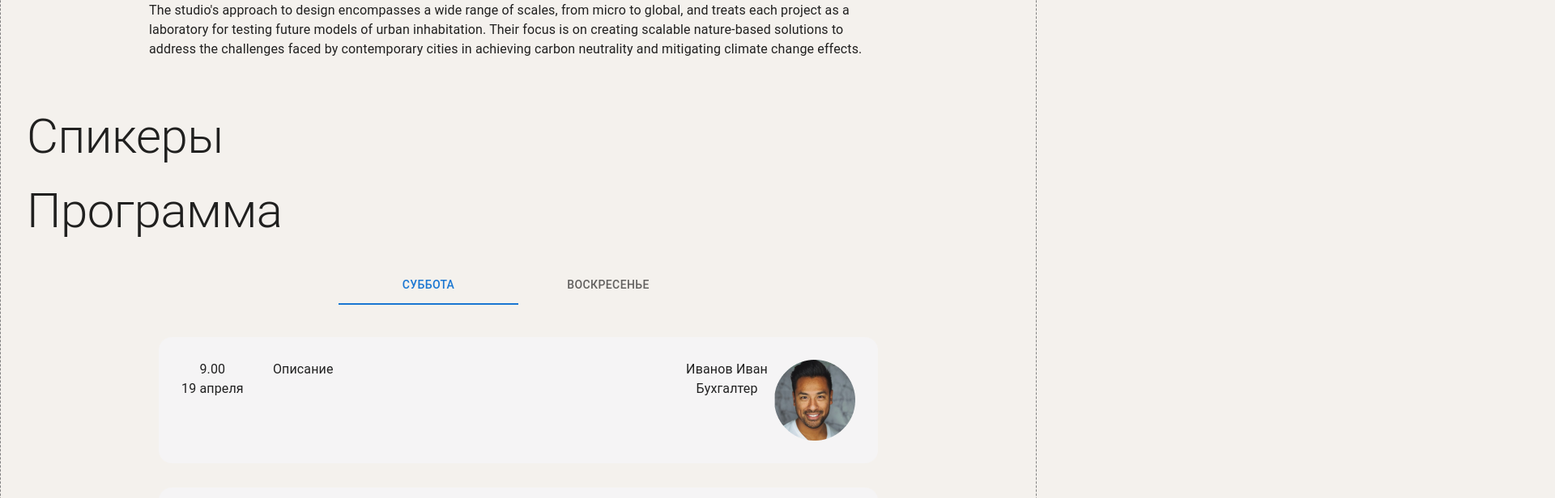
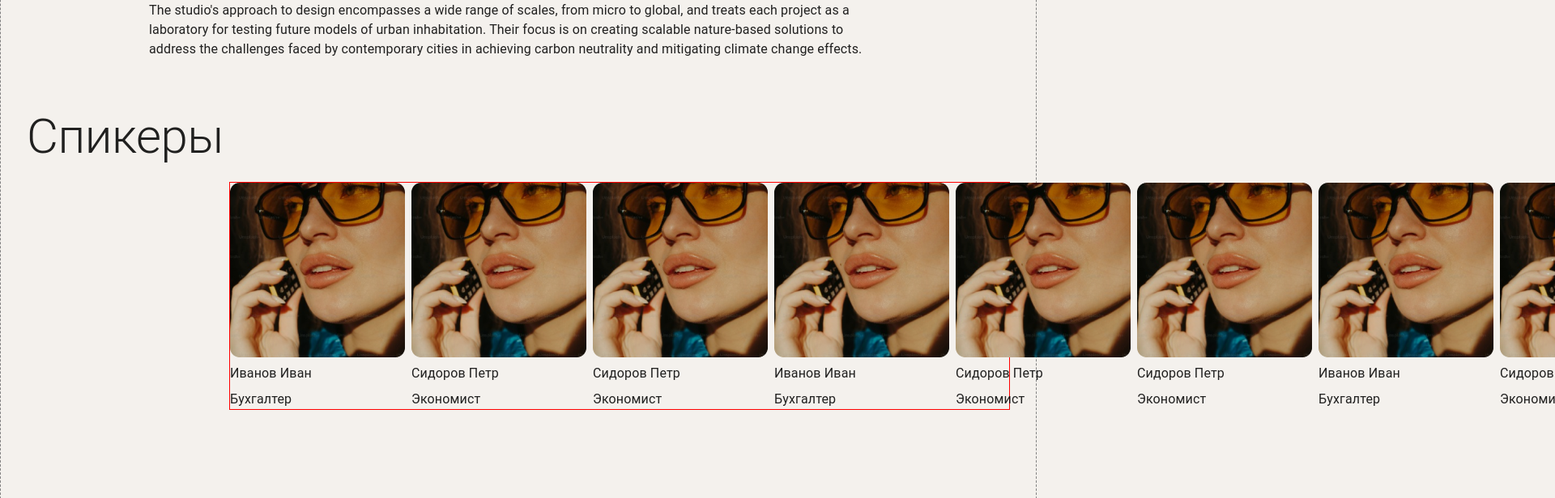
Before and after one commit to yandex-funtech-it-events/frontend, a React (Vite) app: page /single-event in a window 1280 px wide. Shown: the part 1480-2096 px from the top of the page at 81% size, 1920 px wide, since content can reach past the window. Built offline with nearby package versions, Linux system fonts and the light colour scheme.

Commit message:
feat: withpot active swiper and how it was

```diff
--- a/src/libs/constants.ts
+++ b/src/libs/constants.ts
@@ -82,3 +82,42 @@ export const mockDataProgram = [
     img: '/qwerty.jpg',
   },
 ];
+
+export const mockDataSpeakers = [
+  {
+    data: 'Иванов Иван',
+    profession: 'Бухгалтер',
+  },
+  {
+    data: 'Сидоров Петр',
+    profession: 'Экономист',
+  },
+  {
+    data: 'Сидоров Петр',
+    profession: 'Экономист',
+  },
+  {
+    data: 'Иванов Иван',
+    profession: 'Бухгалтер',
+  },
+  {
+    data: 'Сидоров Петр',
+    profession: 'Экономист',
+  },
+  {
+    data: 'Сидоров Петр',
+    profession: 'Экономист',
+  },
+  {
+    data: 'Иванов Иван',
+    profession: 'Бухгалтер',
+  },
+  {
+    data: 'Сидоров Петр',
+    profession: 'Экономист',
+  },
+  {
+    data: 'Сидоров Петр',
+    profession: 'Экономист',
+  },
+];
--- /dev/null
+++ b/src/pages/single-event/components/speakers/components/speakers-card.tsx
@@ -0,0 +1,20 @@
+import React from 'react';
+import { Typography, Box } from '@mui/material';
+import speaker from '../../../../../assets/images/mock_speaker.png';
+
+interface SpeakerCardProps {
+  data: string;
+  profession: string;
+}
+
+const SpeakerCard: React.FC<SpeakerCardProps> = ({ data, profession }) => {
+  return (
+    <Box display="flex" flexDirection="column" gap={2} width={'216px'}>
+      <img src={speaker} alt="Speaker" />
+      <Typography>{data}</Typography>
+      <Typography>{profession}</Typography>
+    </Box>
+  );
+};
+
+export default SpeakerCard;
--- a/src/pages/single-event/components/speakers/index.tsx
+++ b/src/pages/single-event/components/speakers/index.tsx
@@ -1,13 +1,25 @@
 import React from 'react';
 import { Typography, Box } from '@mui/material';
+import SpeakerCard from './components/speakers-card';
+import { mockDataSpeakers } from '../../../../libs/constants';
 
 const Speakers: React.FC = () => {
   return (
-    <Box component="section" display="flex" flexDirection="column">
+    <Box component="section" display="flex" flexDirection="column" sx={{ marginBottom: '185px' }}>
       <Typography component="h2" variant="h2" mb={5}>
         Спикеры
       </Typography>
-      {}
+
+      <Box
+        display="flex"
+        gap={2}
+        flexWrap="nowrap"
+        sx={{ border: '1px solid red', marginLeft: '250px' }}
+      >
+        {mockDataSpeakers.map((card, i) => (
+          <SpeakerCard key={i} data={card.data} profession={card.profession} />
+        ))}
+      </Box>
     </Box>
   );
 };
```
Also changed, not shown: src/assets/images/mock_speaker.png (added).
